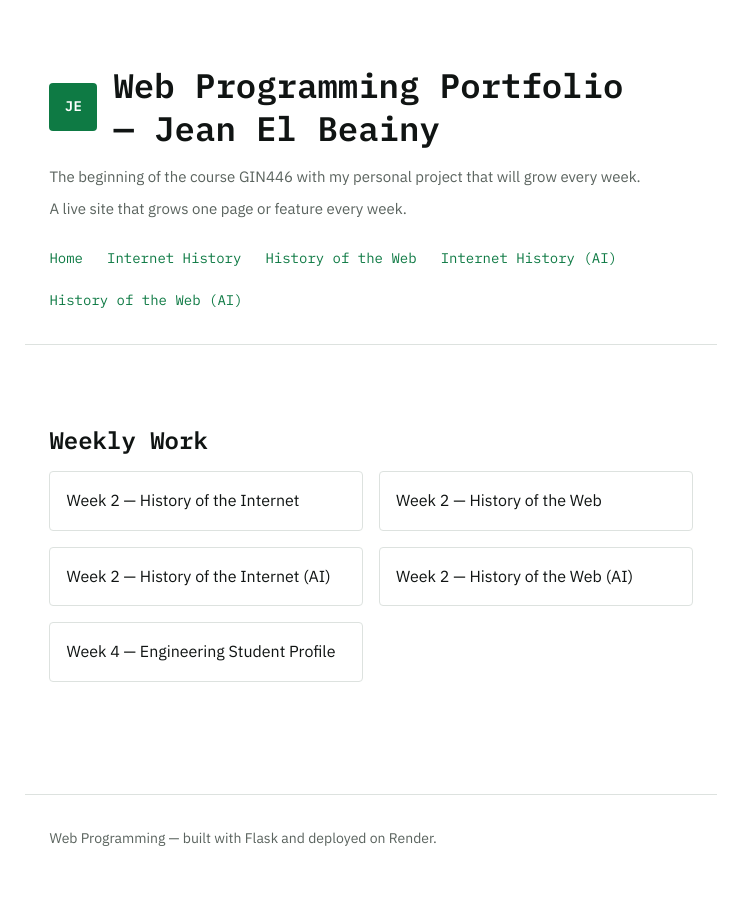
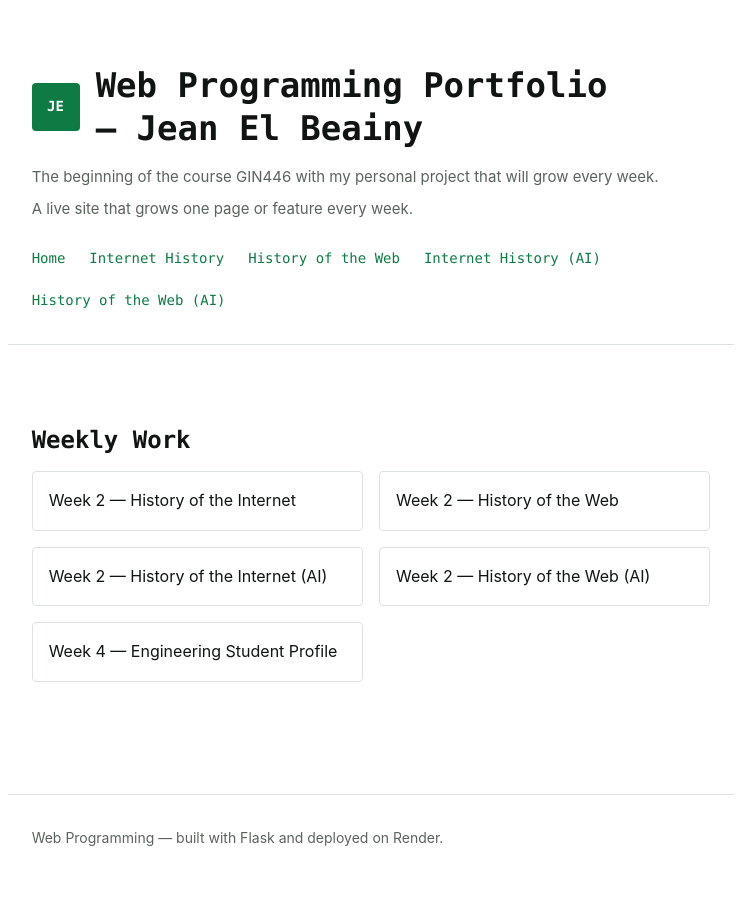
Before and after one commit to JeanElBeainy/web-programming-site, a Flask app: page / in a window 1280 px wide. Shown: the whole page, without its empty margins (269-1010 px from the left). Run offline with Flask 3, Linux system fonts and the light colour scheme.

Commit message:
Remove import from style.css

```diff
--- a/static/style.css
+++ b/static/style.css
@@ -1,5 +1,3 @@
-@import url("https://fonts.googleapis.com/css2?family=IBM+Plex+Mono:wght@400;500;600&family=IBM+Plex+Sans:wght@400;500;600&display=swap");
-
 /* ==========================================================================
    Web Programming Portfolio — style.css
    Design: "Prompt" — a cool, crisp, white page. A well-kept man page:
```
